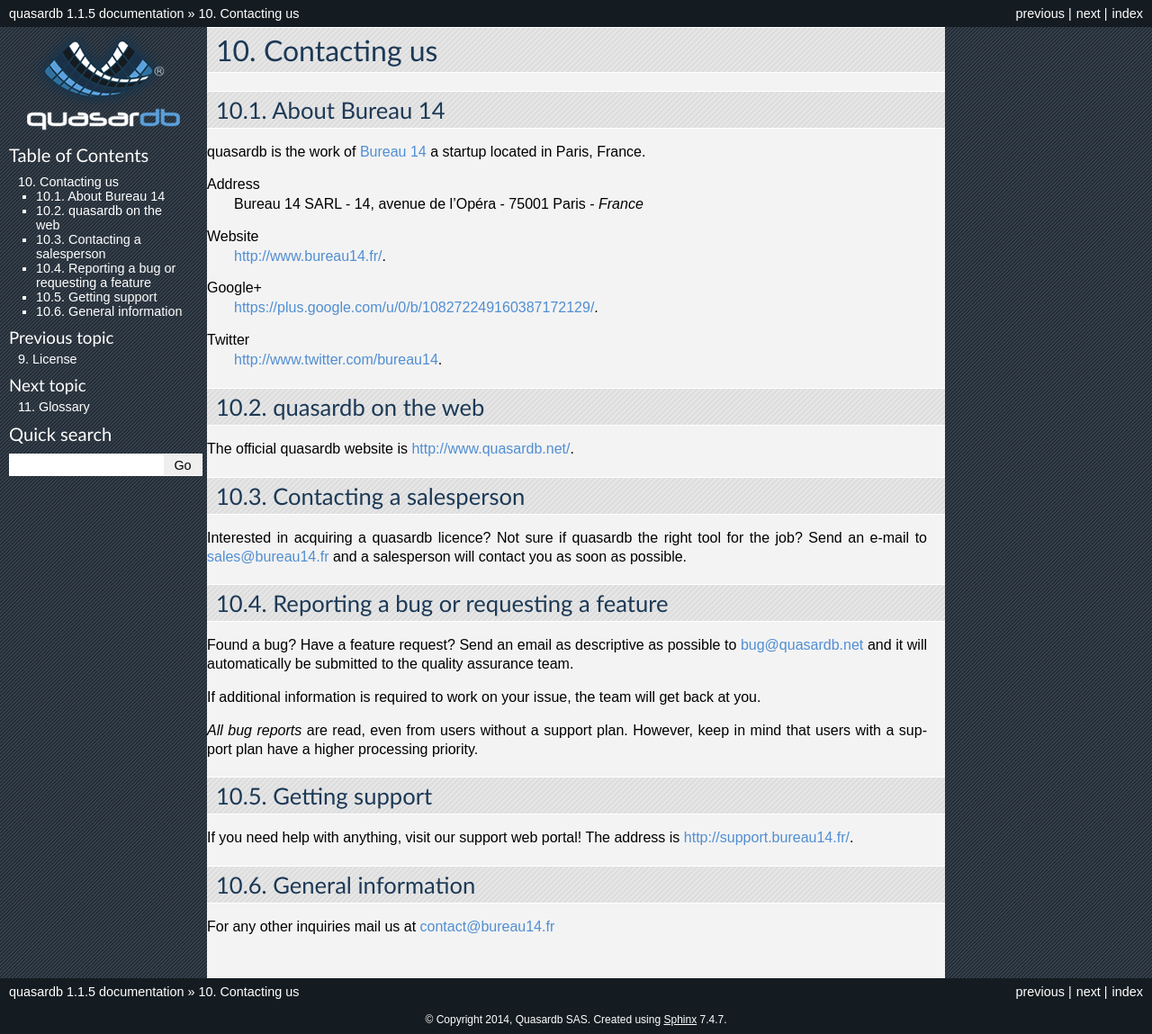
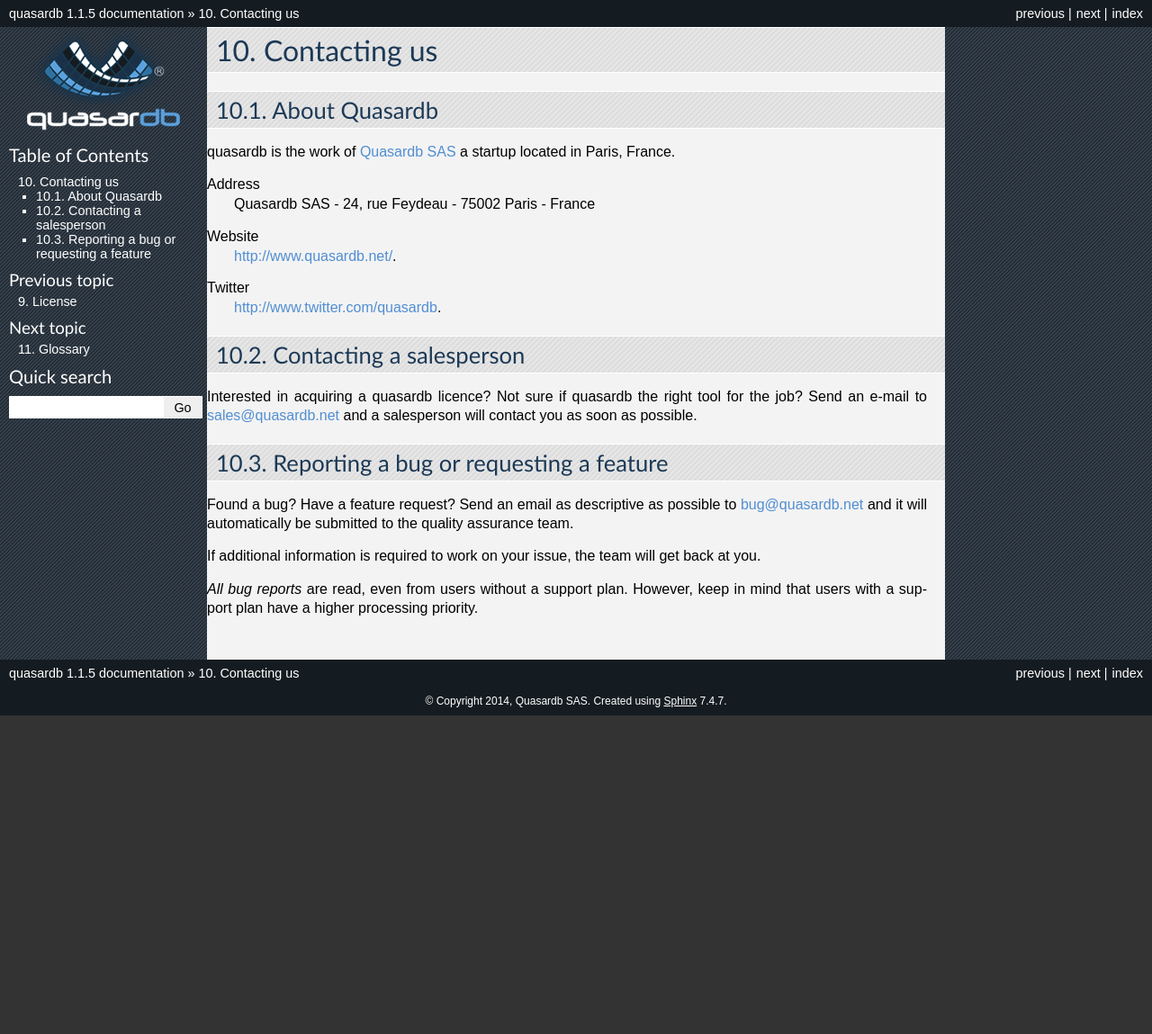
Before and after one commit to iltommi/qdb-documentation, a Sphinx documentation site: the page built from source/contact.rst, in a window 1280 px wide. Shown: the whole page at 90% size. Built offline with Sphinx 7.4.7, drawn with Linux system fonts in a browser that asks for light colours; pages that are not in the unit, such as notebooks, are missing from menus; after the commit the page ends 900 px from its top, so only the background shows below that.

Commit message:
Change contact information to Quasardb SAS.

```diff
--- a/source/contact.rst
+++ b/source/contact.rst
@@ -1,32 +1,24 @@
 Contacting us
 =============
 
-About Bureau 14
+About Quasardb
 ---------------
 
-quasardb is the work of `Bureau 14 <http://www.bureau14.fr/>`_ a startup located in Paris, France.
+quasardb is the work of `Quasardb SAS <http://www.quasardb.net/>`_ a startup located in Paris, France.
 
 Address
-    Bureau 14 SARL - 14, avenue de l'Opéra - 75001 Paris - *France*
+    Quasardb SAS - 24, rue Feydeau - 75002 Paris - France
 
 Website
-    `http://www.bureau14.fr/ <http://www.bureau14.fr/>`_.
-
-Google+
-	`https://plus.google.com/u/0/b/108272249160387172129/ <https://plus.google.com/u/0/b/108272249160387172129/>`_.
+    `http://www.quasardb.net/ <http://www.quasardb.net/>`_.
 
 Twitter
-    `http://www.twitter.com/bureau14 <http://www.twitter.com/bureau14>`_.
-
-quasardb on the web
-----------------------
-
-The official quasardb website is `http://www.quasardb.net/ <http://www.quasardb.net/>`_.
+    `http://www.twitter.com/quasardb <http://www.twitter.com/quasardb>`_.
 
 Contacting a salesperson
 ------------------------
 
-Interested in acquiring a quasardb licence? Not sure if quasardb the right tool for the job? Send an e-mail to `sales@bureau14.fr <sales@bureau14.fr>`_ and a salesperson will contact you as soon as possible.
+Interested in acquiring a quasardb licence? Not sure if quasardb the right tool for the job? Send an e-mail to `sales@quasardb.net <sales@quasardb.net>`_ and a salesperson will contact you as soon as possible.
 
 Reporting a bug or requesting a feature
 ---------------------------------------
@@ -36,13 +28,3 @@ Found a bug? Have a feature request? Send an email as descriptive as possible to
 If additional information is required to work on your issue, the team will get back at you.
 
 *All bug reports* are read, even from users without a support plan. However, keep in mind that users with a support plan have a higher processing priority.
-
-Getting support
----------------
-
-If you need help with anything, visit our support web portal! The address is `http://support.bureau14.fr/ <http://support.bureau14.fr/>`_.
-
-General information
--------------------
-
-For any other inquiries mail us at `contact@bureau14.fr <contact@bureau14.fr>`_
```
